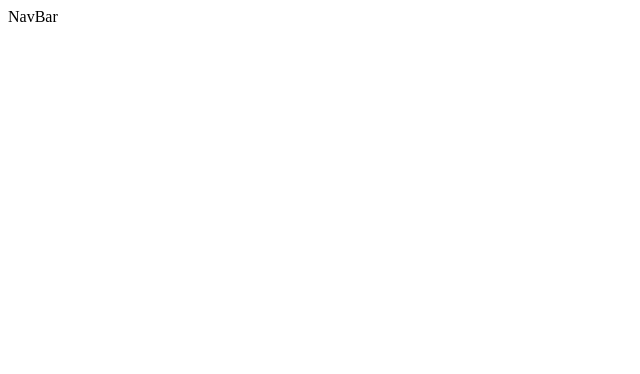
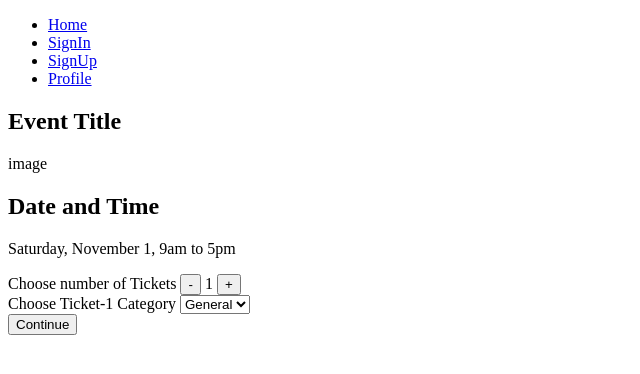
Before and after one commit to jang025/event-booking-mern, a React (Vite) app in the folder frontend/: page /book in a window 1280 px wide. Before the commit this address had no page. Shown: the top 374 px of the page, without its empty margins (0-640 px from the left). Built offline with nearby package versions, Linux system fonts and the light colour scheme.

Commit message:
feat: implement routing flow and page components for event booking app

```diff
--- a/frontend/eslint.config.js
+++ b/frontend/eslint.config.js
@@ -24,6 +24,8 @@ export default defineConfig([
     },
     rules: {
       'no-unused-vars': ['error', { varsIgnorePattern: '^[A-Z_]' }],
+      'react/prop-types': 'off', // add this line
+      'react/no-unescaped-entities': 'off', // add this line
     },
   },
 ])
--- a/frontend/src/App.jsx
+++ b/frontend/src/App.jsx
@@ -1,6 +1,9 @@
 import { Route, Routes } from "react-router";
 import NavBar from "./components/NavBar";
 import HomePage from "./pages/HomePage";
+import BookTicketPage from "./pages/BookTicketPage";
+import BookingPage from "./pages/BookingPage";
+import ConfirmationPage from "./pages/ConfirmationPage";
 
 const App = () => {
   return (
@@ -8,6 +11,9 @@ const App = () => {
       <NavBar />
       <Routes>
         <Route path="/" element={<HomePage />} />
+        <Route path="/book" element={<BookTicketPage />} />
+        <Route path="/booking" element={<BookingPage />} />
+        <Route path="/confirmation" element={<ConfirmationPage />} />
       </Routes>
     </main>
   );
--- /dev/null
+++ b/frontend/src/components/BookTickets.jsx
@@ -0,0 +1,74 @@
+import { useState } from "react";
+
+export default function BookTickets({ event = {}, onContinue }) {
+  const [count, setCount] = useState(1);
+  const [types, setTypes] = useState(["General"]);
+  const ticketOptions = ["General", "Silver", "Gold", "VIP"];
+
+  const changeCount = (delta) => {
+    const next = Math.max(1, Math.min(10, count + delta));
+    setCount(next);
+    setTypes((prev) => {
+      const copy = [...prev];
+      if (next > copy.length) {
+        while (copy.length < next) copy.push("General");
+      } else if (next < copy.length) {
+        copy.length = next;
+      }
+      return copy;
+    });
+  };
+
+  const changeType = (i, value) => {
+    setTypes((prev) => {
+      const copy = [...prev];
+      copy[i] = value;
+      return copy;
+    });
+  };
+
+  const handleContinue = () => {
+    if (onContinue) {
+      onContinue({
+        event,
+        ticketCount: count,
+        ticketTypes: types,
+      });
+    }
+  };
+
+  return (
+    <section>
+      <h1>{event.title || "Event Title"}</h1>
+      <div>image</div>
+
+      <h2>Date and Time</h2>
+      <p>{event.dateTime || "Saturday, November 1, 9am to 5pm"}</p>
+
+      <div>
+        <span>Choose number of Tickets </span>
+        <button type="button" onClick={() => changeCount(-1)}>-</button>
+        <span> {count} </span>
+        <button type="button" onClick={() => changeCount(1)}>+</button>
+      </div>
+
+      {Array.from({ length: count }).map((_, i) => (
+        <div key={i}>
+          <label>
+            {`Choose Ticket-${i + 1} Category `}
+            <select
+              value={types[i] || "General"}
+              onChange={(e) => changeType(i, e.target.value)}
+            >
+              {ticketOptions.map((opt) => (
+                <option key={opt} value={opt}>{opt}</option>
+              ))}
+            </select>
+          </label>
+        </div>
+      ))}
+
+      <button type="button" onClick={handleContinue}>Continue</button>
+    </section>
+  );
+}
--- /dev/null
+++ b/frontend/src/components/ConformationTicket.jsx
@@ -0,0 +1,49 @@
+import { Link } from "react-router-dom";
+
+export default function ConformationTicket({ data = {} }) {
+  const event = data.event || {};
+  const attendee = data.attendee || {};
+
+  return (
+    <section>
+      <h1>Confirmation Page</h1>
+      <h2>{event.title || "Event Title"}</h2>
+
+      <div>image</div>
+
+      <dl>
+        <div>
+          <dt>Date and Time</dt>
+          <dd>{event.dateTime || "Saturday, November 1, 9am to 5pm"}</dd>
+        </div>
+
+        <div>
+          <dt>No. of Tickets</dt>
+          <dd>{data.ticketCount ?? 1}</dd>
+        </div>
+
+        <div>
+          <dt>Location</dt>
+          <dd>
+            {event.locationName || "Venue Name"}
+            <br />
+            {event.locationAddress || "Address Line"}
+          </dd>
+        </div>
+
+        {attendee.name && (
+          <div>
+            <dt>Booked by</dt>
+            <dd>
+              {attendee.name} · {attendee.email} · {attendee.phone}
+            </dd>
+          </div>
+        )}
+      </dl>
+
+      <Link to="/">
+        <button type="button">Homepage</button>
+      </Link>
+    </section>
+  );
+}
--- a/frontend/src/components/NavBar.jsx
+++ b/frontend/src/components/NavBar.jsx
@@ -1,5 +1,14 @@
 function NavBar() {
-  return <div>NavBar</div>;
+  return (
+    <nav>
+      <ul>
+        <li><a href="/">Home</a></li>
+        <li><a href="/SignIn">SignIn</a></li>
+        <li><a href="/SignUp">SignUp</a></li>
+        <li><a href="/Profile">Profile</a></li>
+      </ul>
+    </nav>
+  )
 }
 
 export default NavBar;
--- /dev/null
+++ b/frontend/src/components/UserBookingDetails.jsx
@@ -0,0 +1,62 @@
+import { useState } from "react";
+
+export default function UserBookingDetails({ summary, onConfirm }) {
+  const [form, setForm] = useState({ name: "", phone: "", email: "" });
+
+  const change = (e) => {
+    const { name, value } = e.target;
+    setForm((f) => ({ ...f, [name]: value }));
+  };
+
+  const submit = (e) => {
+    e.preventDefault();
+    if (onConfirm) onConfirm({ ...summary, attendee: form });
+  };
+
+  return (
+    <section>
+      <h1>Booking</h1>
+
+      <h2>Booking Summary</h2>
+      <dl>
+        <div>
+          <dt>Event</dt>
+          <dd>{summary?.event?.title || "Event Title"}</dd>
+        </div>
+        <div>
+          <dt>Ticket</dt>
+          <dd>{summary?.ticketCount ?? 1}</dd>
+        </div>
+        {(summary?.ticketTypes || []).map((t, i) => (
+          <div key={i}>
+            <dt>{`Ticket-${i + 1} type`}</dt>
+            <dd>{t}</dd>
+          </div>
+        ))}
+      </dl>
+
+      <h3>Your Details</h3>
+      <form onSubmit={submit}>
+        <div>
+          <label>
+            Name
+            <input name="name" value={form.name} onChange={change} required />
+          </label>
+        </div>
+        <div>
+          <label>
+            Phone number
+            <input name="phone" value={form.phone} onChange={change} required />
+          </label>
+        </div>
+        <div>
+          <label>
+            Email
+            <input name="email" type="email" value={form.email} onChange={change} required />
+          </label>
+        </div>
+        <button type="submit">Confirm Booking</button>
+      </form>
+    </section>
+  );
+}
--- /dev/null
+++ b/frontend/src/pages/BookTicketPage.jsx
@@ -0,0 +1,20 @@
+import { useLocation, useNavigate } from "react-router-dom";
+
+import BookTickets from "../components/BookTickets";
+
+export default function BookTicketPage() {
+  const { state } = useLocation();
+  const navigate = useNavigate();
+
+  const handleContinue = (payload) => {
+    navigate("/booking", { state: payload });
+  };
+
+  return (
+    <>
+      <main>
+        <BookTickets event={state?.event} onContinue={handleContinue} />
+      </main>
+    </>
+  );
+}
--- /dev/null
+++ b/frontend/src/pages/BookingPage.jsx
@@ -0,0 +1,26 @@
+import { useLocation, useNavigate, Link } from "react-router-dom";
+import UserBookingDetails from "../components/UserBookingDetails.jsx";
+
+export default function BookingPage() {
+  const { state } = useLocation();
+  const navigate = useNavigate();
+
+  if (!state) {
+    return (
+      <main>
+        <p>No booking data found.</p>
+        <Link to="/book">Go back to booking</Link>
+      </main>
+    );
+  }
+
+  const handleConfirm = (finalData) => {
+    navigate("/confirmation", { state: finalData });
+  };
+
+  return (
+    <main>
+      <UserBookingDetails summary={state} onConfirm={handleConfirm} />
+    </main>
+  );
+}
--- /dev/null
+++ b/frontend/src/pages/ConfirmationPage.jsx
@@ -0,0 +1,14 @@
+import { useLocation } from "react-router-dom";
+import ConformationTicket from "../components/ConformationTicket";
+
+export default function ConfirmationPage() {
+  const { state } = useLocation();
+
+  return (
+    <>
+      <main>
+        <ConformationTicket data={state} />
+      </main>
+    </>
+  );
+}
```
Also changed, not shown: frontend/package.json (+8 -3 lines), frontend/tsconfig.json (added, +29 -0 lines), 1 other file (tests, documents, lock files or other folders).
